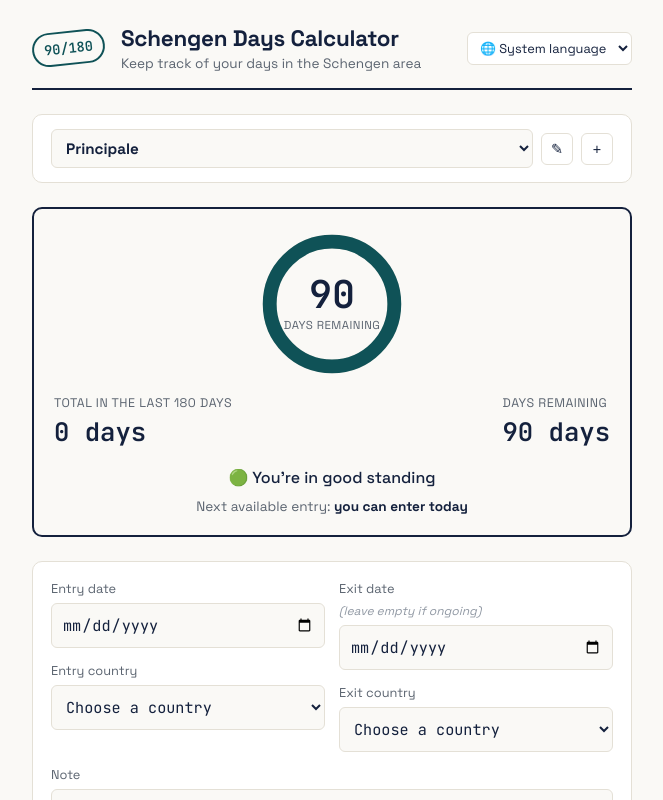
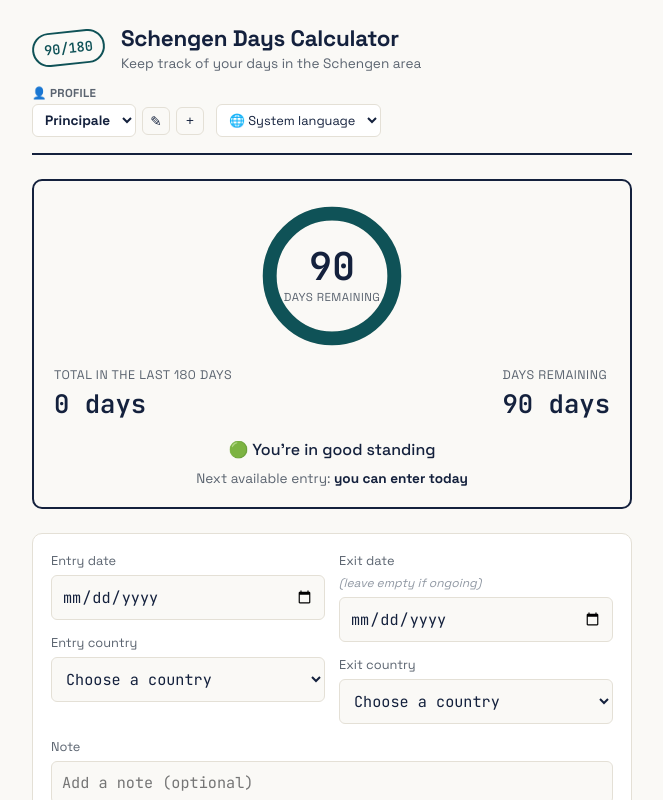
Before and after one commit to micmax1000-afk/schengen-days, a React (Vite) app: page / in a window 1280 px wide. Shown: the top 800 px of the page, without its empty margins (308-971 px from the left). Built offline with nearby package versions, Linux system fonts and the light colour scheme.

Commit message:
Add files via upload

```diff
--- a/public/service-worker.js
+++ b/public/service-worker.js
@@ -1,4 +1,4 @@
-const CACHE_NAME = "schengen-days-v9";
+const CACHE_NAME = "schengen-days-v11";
 
 self.addEventListener("install", (event) => {
   self.skipWaiting();
--- a/src/App.tsx
+++ b/src/App.tsx
@@ -6,7 +6,6 @@ import Summary from "./components/Summary";
 import CalendarView from "./components/CalendarView";
 import SimulateEntry from "./components/SimulateEntry";
 import BackupControls from "./components/BackupControls";
-import ProfileSwitcher from "./components/ProfileSwitcher";
 import { useProfiles } from "./utils/useProfiles";
 import { getComplianceStatus, Trip } from "./utils/calculator";
 import { useLanguage } from "./i18n/LanguageContext";
@@ -54,16 +53,15 @@ export default function App() {
 
   return (
     <div className="app">
-      <Header />
+      <Header
+        profiles={profiles}
+        activeProfileId={activeProfileId}
+        onSwitchProfile={handleSwitchProfile}
+        onAddProfile={addProfile}
+        onRenameProfile={renameProfile}
+        onDeleteProfile={deleteProfile}
+      />
       <main className="app__main">
-        <ProfileSwitcher
-          profiles={profiles}
-          activeProfileId={activeProfileId}
-          onSwitch={handleSwitchProfile}
-          onAdd={addProfile}
-          onRename={renameProfile}
-          onDelete={deleteProfile}
-        />
         <Summary status={status} trips={trips} />
         <TripForm
           trips={trips}
--- a/src/components/Header.tsx
+++ b/src/components/Header.tsx
@@ -1,16 +1,46 @@
 import { useLanguage } from "../i18n/LanguageContext";
 import LanguageSwitcher from "./LanguageSwitcher";
+import ProfileSwitcher from "./ProfileSwitcher";
+import { Profile } from "../utils/useProfiles";
 
-export default function Header() {
+interface Props {
+  profiles: Profile[];
+  activeProfileId: string;
+  onSwitchProfile: (id: string) => void;
+  onAddProfile: (name: string) => void;
+  onRenameProfile: (id: string, name: string) => void;
+  onDeleteProfile: (id: string) => void;
+}
+
+export default function Header({
+  profiles,
+  activeProfileId,
+  onSwitchProfile,
+  onAddProfile,
+  onRenameProfile,
+  onDeleteProfile,
+}: Props) {
   const { t } = useLanguage();
   return (
     <header className="app-header">
-      <span className="app-header__stamp">90/180</span>
-      <div className="app-header__text">
-        <h1>{t.appTitle}</h1>
-        <p>{t.appSubtitle}</p>
+      <div className="app-header__top">
+        <span className="app-header__stamp">90/180</span>
+        <div className="app-header__text">
+          <h1>{t.appTitle}</h1>
+          <p>{t.appSubtitle}</p>
+        </div>
       </div>
-      <LanguageSwitcher />
+      <div className="app-header__controls">
+        <ProfileSwitcher
+          profiles={profiles}
+          activeProfileId={activeProfileId}
+          onSwitch={onSwitchProfile}
+          onAdd={onAddProfile}
+          onRename={onRenameProfile}
+          onDelete={onDeleteProfile}
+        />
+        <LanguageSwitcher />
+      </div>
     </header>
   );
 }
--- a/src/components/ProfileSwitcher.tsx
+++ b/src/components/ProfileSwitcher.tsx
@@ -22,12 +22,18 @@ export default function ProfileSwitcher({ profiles, activeProfileId, onSwitch, o
 
   const startRename = () => {
     setNameDraft(active?.name ?? "");
+    setAdding(false);
     setEditing(true);
   };
 
   const confirmRename = () => {
     if (active && nameDraft.trim()) onRename(active.id, nameDraft.trim());
     setEditing(false);
+  };
+
+  const startAdd = () => {
+    setEditing(false);
+    setAdding(true);
   };
 
   const confirmAdd = () => {
@@ -37,13 +43,16 @@ export default function ProfileSwitcher({ profiles, activeProfileId, onSwitch, o
   };
 
   return (
-    <section className="profile-switcher">
+    <div className="profile-switcher">
+      <label className="profile-switcher__label" htmlFor="profile-select">
+        👤 {t.profileLabel}
+      </label>
       <div className="profile-switcher__row">
         <select
+          id="profile-select"
           className="profile-switcher__select"
           value={activeProfileId}
           onChange={(e) => onSwitch(e.target.value)}
-          aria-label={t.profileLabel}
         >
           {profiles.map((p) => (
             <option key={p.id} value={p.id}>
@@ -54,7 +63,7 @@ export default function ProfileSwitcher({ profiles, activeProfileId, onSwitch, o
         <button type="button" onClick={startRename} className="profile-switcher__icon-btn" aria-label={t.renameProfile}>
           ✎
         </button>
-        <button type="button" onClick={() => setAdding(true)} className="profile-switcher__icon-btn" aria-label={t.addProfile}>
+        <button type="button" onClick={startAdd} className="profile-switcher__icon-btn" aria-label={t.addProfile}>
           +
         </button>
         {profiles.length > 1 && (
@@ -99,6 +108,6 @@ export default function ProfileSwitcher({ profiles, activeProfileId, onSwitch, o
           </button>
         </div>
       )}
-    </section>
+    </div>
   );
 }
--- a/src/components/Summary.tsx
+++ b/src/components/Summary.tsx
@@ -1,4 +1,4 @@
-import { ComplianceStatus, Trip, nextAvailableEntry } from "../utils/calculator";
+import { ComplianceStatus, Trip, nextAvailableEntry, currentTripProjection } from "../utils/calculator";
 import { useLanguage } from "../i18n/LanguageContext";
 
 interface Props {
@@ -31,6 +31,7 @@ export default function Summary({ status, trips }: Props) {
   const todayISO = new Date().toISOString().slice(0, 10);
   const nextEntry = nextAvailableEntry(trips);
   const isAvailableToday = nextEntry === todayISO;
+  const projection = currentTripProjection(trips);
 
   return (
     <section className={`summary summary--${status.level}`}>
@@ -71,6 +72,12 @@ export default function Summary({ status, trips }: Props) {
         {t.nextAvailableEntry}{" "}
         <strong>{isAvailableToday ? t.availableToday : formatDate(nextEntry)}</strong>
       </p>
+
+      {projection && (
+        <p className="summary__projection">
+          {t.currentTripProjection(formatDate(projection.exitISO), projection.used, Math.max(0, projection.remaining))}
+        </p>
+      )}
     </section>
   );
 }
--- a/src/i18n/translations.ts
+++ b/src/i18n/translations.ts
@@ -43,6 +43,7 @@ export interface Dict {
   statusOver: string;
   nextAvailableEntry: string;
   availableToday: string;
+  currentTripProjection: (exitDate: string, used: number, remaining: number) => string;
   legendTrip: string;
   legendWindow: string;
   prevMonth: string;
@@ -107,6 +108,7 @@ export const translations: Record<Lang, Dict> = {
     statusOver: "Limite dépassée !",
     nextAvailableEntry: "Prochaine entrée possible :",
     availableToday: "vous pouvez entrer dès aujourd'hui",
+    currentTripProjection: (ed, u, r) => `En complétant ce séjour comme prévu (jusqu'au ${ed}), vous aurez utilisé ${u} jours au total, avec ${r} restants.`,
     legendTrip: "jour dans l'espace Schengen",
     legendWindow: "dans la fenêtre de 180 jours",
     prevMonth: "Mois précédent",
@@ -169,6 +171,7 @@ export const translations: Record<Lang, Dict> = {
     statusOver: "המגבלה חורגה!",
     nextAvailableEntry: "הכניסה הבאה האפשרית:",
     availableToday: "ניתן להיכנס כבר היום",
+    currentTripProjection: (ed, u, r) => `בהשלמת נסיעה זו כמתוכנן (עד ${ed}), תהיה בסך הכל ניצול של ${u} ימים, עם ${r} נותרים.`,
     legendTrip: "יום בשנגן",
     legendWindow: "בתוך חלון 180 הימים",
     prevMonth: "החודש הקודם",
@@ -231,6 +234,7 @@ export const translations: Record<Lang, Dict> = {
     statusOver: "Limite superato!",
     nextAvailableEntry: "Prossimo ingresso disponibile:",
     availableToday: "puoi entrare da oggi",
+    currentTripProjection: (ed, u, r) => `Completando questo viaggio come pianificato (fino al ${ed}), avrai usato ${u} giorni in totale, con ${r} residui.`,
     legendTrip: "giorno in Schengen",
     legendWindow: "dentro la finestra 180gg",
     prevMonth: "Mese precedente",
@@ -293,6 +297,7 @@ export const translations: Record<Lang, Dict> = {
     statusOver: "Limit exceeded!",
     nextAvailableEntry: "Next available entry:",
     availableToday: "you can enter today",
+    currentTripProjection: (ed, u, r) => `Completing this trip as planned (until ${ed}), you will have used ${u} days in total, with ${r} remaining.`,
     legendTrip: "day in Schengen",
     legendWindow: "inside the 180-day window",
     prevMonth: "Previous month",
@@ -355,6 +360,7 @@ export const translations: Record<Lang, Dict> = {
     statusOver: "已超出限制！",
     nextAvailableEntry: "下次可入境日期：",
     availableToday: "您今天即可入境",
+    currentTripProjection: (ed, u, r) => `按计划完成此次行程（至 ${ed}）后，您将总共使用 ${u} 天，剩余 ${r} 天。`,
     legendTrip: "在申根区的一天",
     legendWindow: "180天窗口内",
     prevMonth: "上个月",
@@ -417,6 +423,7 @@ export const translations: Record<Lang, Dict> = {
     statusOver: "تم تجاوز الحد!",
     nextAvailableEntry: "تاريخ الدخول المتاح التالي:",
     availableToday: "يمكنك الدخول اليوم",
+    currentTripProjection: (ed, u, r) => `عند إتمام هذه الرحلة كما هو مخطط (حتى ${ed})، ستكون قد استخدمت ${u} يومًا إجماليًا، ويتبقى لك ${r} يومًا.`,
     legendTrip: "يوم داخل شنغن",
     legendWindow: "ضمن نافذة الـ180 يومًا",
     prevMonth: "الشهر السابق",
@@ -479,6 +486,7 @@ export const translations: Record<Lang, Dict> = {
     statusOver: "¡Límite superado!",
     nextAvailableEntry: "Próxima entrada disponible:",
     availableToday: "puedes entrar hoy mismo",
+    currentTripProjection: (ed, u, r) => `Al completar este viaje según lo previsto (hasta el ${ed}), habrás usado ${u} días en total, con ${r} restantes.`,
     legendTrip: "día en Schengen",
     legendWindow: "dentro de la ventana de 180 días",
     prevMonth: "Mes anterior",
@@ -541,6 +549,7 @@ export const translations: Record<Lang, Dict> = {
     statusOver: "Limite ultrapassado!",
     nextAvailableEntry: "Próxima entrada disponível:",
     availableToday: "pode entrar já hoje",
+    currentTripProjection: (ed, u, r) => `Ao completar esta viagem conforme planeado (até ${ed}), terá usado ${u} dias no total, com ${r} restantes.`,
     legendTrip: "dia em Schengen",
     legendWindow: "dentro da janela de 180 dias",
     prevMonth: "Mês anterior",
@@ -603,6 +612,7 @@ export const translations: Record<Lang, Dict> = {
     statusOver: "Лимит превышен!",
     nextAvailableEntry: "Следующая доступная дата въезда:",
     availableToday: "вы можете въехать уже сегодня",
+    currentTripProjection: (ed, u, r) => `Завершив эту поездку по плану (до ${ed}), вы используете в общей сложности ${u} дней, из них ${r} останется.`,
     legendTrip: "день в Шенгене",
     legendWindow: "в окне 180 дней",
     prevMonth: "Предыдущий месяц",
@@ -665,6 +675,7 @@ export const translations: Record<Lang, Dict> = {
     statusOver: "सीमा पार हो गई!",
     nextAvailableEntry: "अगली उपलब्ध प्रवेश तिथि:",
     availableToday: "आप आज ही प्रवेश कर सकते हैं",
+    currentTripProjection: (ed, u, r) => `इस यात्रा को योजना अनुसार पूरा करने पर (तक ${ed}), आपने कुल ${u} दिन उपयोग किए होंगे, ${r} दिन शेष रहेंगे।`,
     legendTrip: "शेंगेन में दिन",
     legendWindow: "180-दिन की खिड़की के भीतर",
     prevMonth: "पिछला महीना",
--- a/src/style.css
+++ b/src/style.css
@@ -32,12 +32,22 @@ body {
 }
 
 .app-header {
+  border-bottom: 2px solid var(--ink);
+  padding-bottom: 16px;
+  margin-bottom: 24px;
+}
+
+.app-header__top {
   display: flex;
   align-items: center;
   gap: 16px;
-  border-bottom: 2px solid var(--ink);
-  padding-bottom: 16px;
-  margin-bottom: 24px;
+  margin-bottom: 14px;
+}
+
+.app-header__controls {
+  display: flex;
+  align-items: flex-start;
+  gap: 12px;
   flex-wrap: wrap;
 }
 
@@ -53,6 +63,7 @@ body {
   border-radius: 6px;
   background: #fff;
   color: var(--ink);
+  align-self: flex-end;
 }
 
 .app-header__stamp {
@@ -677,41 +688,48 @@ body {
   color: var(--stamp-red);
 }
 
-/* Selettore profilo */
+/* Selettore profilo (compatto, nell'header) */
 .profile-switcher {
-  background: #fff;
-  border: 1px solid var(--paper-line);
-  border-radius: var(--radius);
-  padding: 14px 18px;
+  display: flex;
+  flex-direction: column;
+  gap: 4px;
+}
+
+.profile-switcher__label {
+  font-size: 0.72rem;
+  font-weight: 600;
+  color: #5b6470;
+  text-transform: uppercase;
+  letter-spacing: 0.03em;
 }
 
 .profile-switcher__row {
   display: flex;
   align-items: center;
-  gap: 8px;
+  gap: 6px;
 }
 
 .profile-switcher__select {
-  flex: 1;
   font-family: "Space Grotesk", sans-serif;
-  font-size: 0.95rem;
+  font-size: 0.85rem;
   font-weight: 600;
-  padding: 8px 10px;
+  padding: 6px 8px;
   border: 1px solid var(--paper-line);
   border-radius: 6px;
-  background: var(--paper);
+  background: #fff;
   color: var(--ink);
+  max-width: 140px;
 }
 
 .profile-switcher__icon-btn {
   background: none;
   border: 1px solid var(--paper-line);
   border-radius: 6px;
-  width: 32px;
-  height: 32px;
+  width: 28px;
+  height: 28px;
   cursor: pointer;
   color: var(--ink);
-  font-size: 0.9rem;
+  font-size: 0.85rem;
   flex-shrink: 0;
 }
 
@@ -722,7 +740,7 @@ body {
 .profile-switcher__inline-form {
   display: flex;
   gap: 8px;
-  margin-top: 10px;
+  margin-top: 6px;
 }
 
 .profile-switcher__inline-form input {
@@ -733,6 +751,7 @@ body {
   border-radius: 6px;
   background: var(--paper);
   color: var(--ink);
+  min-width: 0;
 }
 
 .profile-switcher__inline-form button {
@@ -772,3 +791,12 @@ body {
 .summary__next-entry strong {
   color: var(--ink);
 }
+
+.summary__projection {
+  margin: 8px 0 0;
+  font-size: 0.82rem;
+  color: #5b6470;
+  background: var(--paper);
+  border-radius: 8px;
+  padding: 8px 12px;
+}
--- a/src/utils/calculator.ts
+++ b/src/utils/calculator.ts
@@ -161,6 +161,28 @@ export function findFutureConflicts(existingTrips: Trip[], candidate: Trip): Fut
  * limite di 90/180, tenendo conto dei viaggi già registrati. Se oggi stesso
  * è già disponibile, restituisce la data di oggi.
  */
+/**
+ * Se oggi è in corso (o inizia oggi) un viaggio con una data di uscita
+ * futura già pianificata, calcola quanti giorni risulteranno usati e quanti
+ * ne resteranno una volta completato quel viaggio come previsto. Utile per
+ * non confondere l'utente quando registra un viaggio che inizia oggi: il
+ * riepilogo mostra i giorni usati "ad oggi", non quelli del viaggio intero.
+ */
+export function currentTripProjection(
+  trips: Trip[],
+  referenceDate: Date = new Date()
+): { used: number; remaining: number; exitISO: string } | null {
+  const todayISO = toISO(referenceDate);
+  const activeFutureTrip = trips.find(
+    (t) => t.exit && t.entry <= todayISO && t.exit > todayISO
+  );
+  if (!activeFutureTrip || !activeFutureTrip.exit) return null;
+
+  const exitDate = new Date(`${activeFutureTrip.exit}T00:00:00Z`);
+  const used = daysUsedInWindow(trips, exitDate);
+  return { used, remaining: MAX_DAYS - used, exitISO: activeFutureTrip.exit };
+}
+
 export function nextAvailableEntry(
   trips: Trip[],
   referenceDate: Date = new Date(),
```
